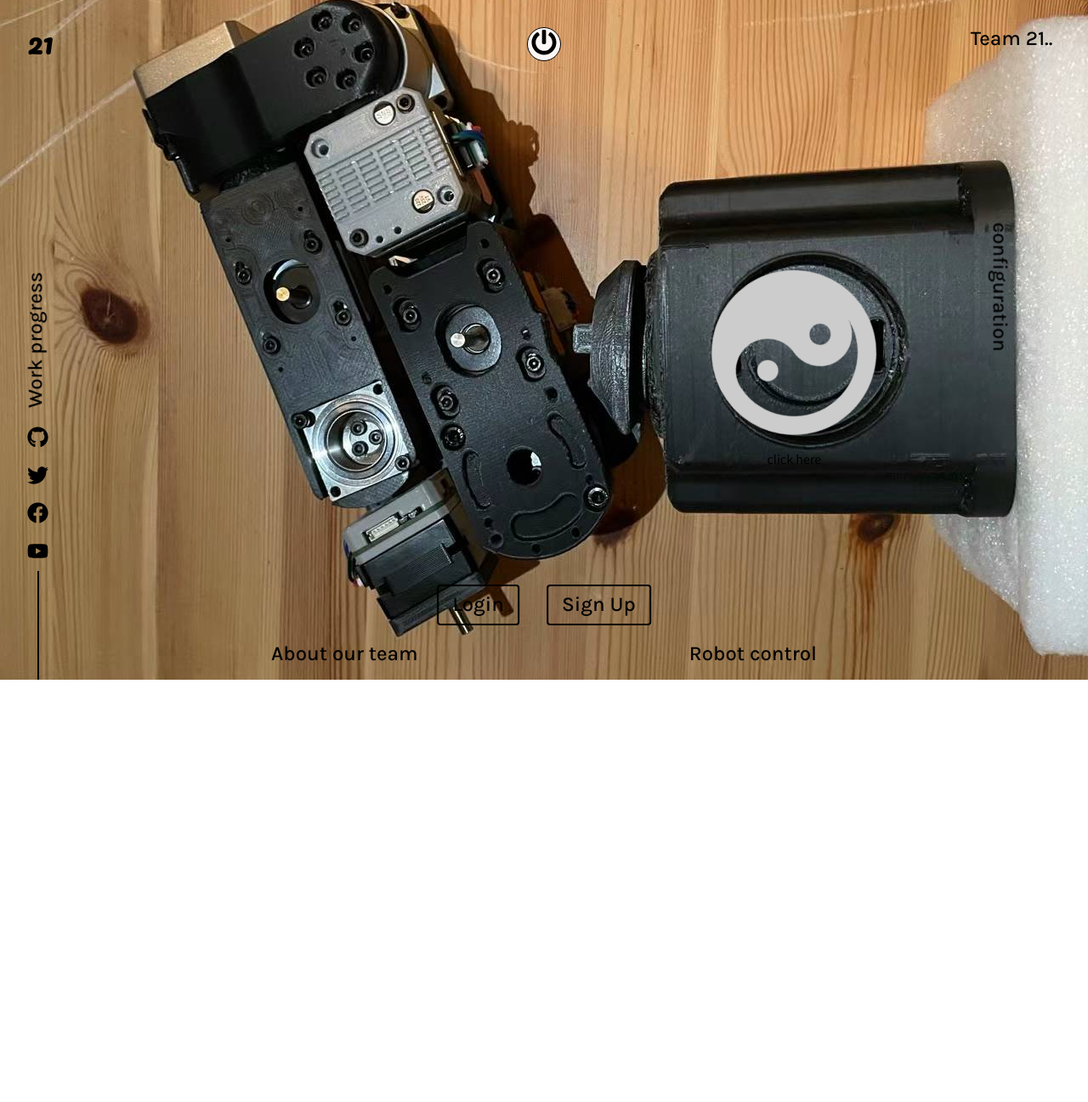
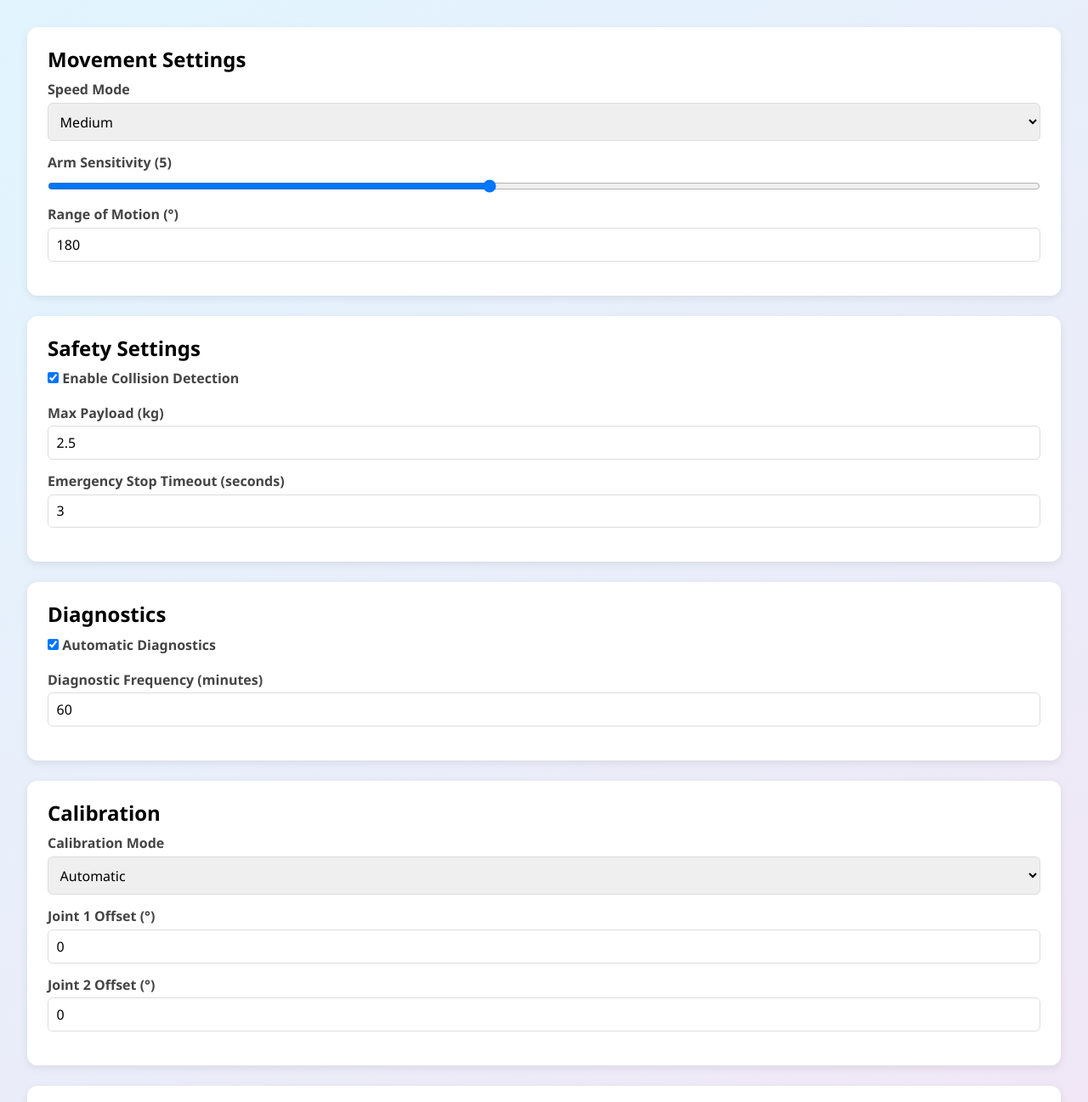
Before and after one commit to mzhu296/robot_arm_project, a Vue app in the folder repo/: page /settings in a window 1280 px wide. Shown: the top 1297 px of the page at 85% size. Before the commit the page ends 800 px from the top, so only its background shows below. Built offline with nearby package versions, Linux system fonts and the light colour scheme.

Commit message:
updated settings and main

```diff
--- a/repo/src/App.js
+++ b/repo/src/App.js
@@ -16,6 +16,7 @@ import SoundBar from './subComponents/SoundBar';
 import Login from './components/Login';
 import Signup from './components/Signup';
 import ControlPanel from './components/ControlPanel';
+import Settings from './components/Settings';
 
 function App() {
   const location = useLocation();
@@ -62,6 +63,7 @@ function App() {
             <Route path="/login" element={<Login />} />
             <Route path="/signup" element={<Signup />} />
             <Route path="/controlPanel" element={<ControlPanel />} />
+            <Route path="/settings" element={<Settings />} />
             <Route path="*" element={<Main />} />
           </Routes>
         </AnimatePresence>
--- a/repo/src/components/Main.js
+++ b/repo/src/components/Main.js
@@ -211,7 +211,7 @@ const Main = () => {
               About our team
             </motion.h2>
           </ABOUT>
-          <ROBOTS to="/robot">
+          {/* <ROBOTS to="/robot">
             <motion.h2
               initial={{ y: 200, transition: { type: 'spring', duration: 1.5, delay: 1 } }}
               animate={{ y: 0, transition: { type: 'spring', duration: 1.5, delay: 1 } }}
@@ -220,7 +220,7 @@ const Main = () => {
             >
               Robot control
             </motion.h2>
-          </ROBOTS>
+          </ROBOTS> */}
         </BottomBar>
       </Container>
 
--- /dev/null
+++ b/repo/src/components/Settings.js
@@ -0,0 +1,329 @@
+import React, { useState } from 'react';
+import styled from 'styled-components';
+import { motion } from 'framer-motion';
+
+// ===========================
+// Layout & Basic Styles
+// ===========================
+
+// A subtle gradient background for the entire page
+const PageContainer = styled.div`
+  min-height: 100vh;
+  margin: 0;
+  padding: 2rem;
+  display: flex;
+  flex-direction: column;
+  background: linear-gradient(145deg, #e1f5fe, #f3e5f5);
+  font-family: "Segoe UI", Tahoma, Geneva, Verdana, sans-serif;
+`;
+
+// Each card represents a settings section (e.g., Movement, Safety)
+const SettingsCard = styled(motion.div)`
+  background: #fff;
+  border-radius: 12px;
+  box-shadow: 0 3px 10px rgba(0,0,0,0.08);
+  padding: 1.5rem;
+  margin-bottom: 1.5rem;
+  transition: box-shadow 0.3s ease;
+
+  &:hover {
+    box-shadow: 0 6px 16px rgba(0,0,0,0.1);
+  }
+
+  h2 {
+    margin-bottom: 0.8rem;
+  }
+`;
+
+// Form row wrapper for label + input
+const SettingsRow = styled.div`
+  display: flex;
+  flex-direction: column;
+  margin-bottom: 1rem;
+`;
+
+// Reusable label
+const StyledLabel = styled.label`
+  font-weight: 600;
+  margin-bottom: 0.4rem;
+  color: #444;
+`;
+
+// Basic input, select, range stylings
+const StyledInput = styled.input`
+  padding: 0.6rem;
+  border: 1px solid #ddd;
+  border-radius: 6px;
+`;
+
+const StyledSelect = styled.select`
+  padding: 0.6rem;
+  border: 1px solid #ddd;
+  border-radius: 6px;
+`;
+
+const StyledRange = styled.input`
+  margin-top: 0.25rem;
+  width: 100%;
+`;
+
+// A styled Save button
+const SaveButton = styled(motion.button)`
+  padding: 0.75rem 1.5rem;
+  background: #7e57c2;
+  color: #fff;
+  border: none;
+  border-radius: 8px;
+  font-size: 1rem;
+  font-weight: 600;
+  cursor: pointer;
+  margin-top: 1rem;
+  box-shadow: 0 3px 10px rgba(126, 87, 194, 0.3);
+
+  &:hover {
+    background: #6a48a6;
+  }
+`;
+
+// ===========================
+// Component
+// ===========================
+const BeautifulArmSettingsPage = () => {
+  // ======== Movement Settings ========
+  const [speedMode, setSpeedMode] = useState('medium');
+  const [armSensitivity, setArmSensitivity] = useState(5);
+  const [rangeOfMotion, setRangeOfMotion] = useState(180);
+
+  // ======== Safety Settings ========
+  const [collisionDetection, setCollisionDetection] = useState(true);
+  const [maxPayload, setMaxPayload] = useState(2.5);
+  const [emergencyStopTimeout, setEmergencyStopTimeout] = useState(3);
+
+  // ======== Diagnostics Settings ========
+  const [autoDiagnostics, setAutoDiagnostics] = useState(true);
+  const [diagnosticFrequency, setDiagnosticFrequency] = useState(60);
+
+  // ======== Calibration Settings ========
+  const [calibrationMode, setCalibrationMode] = useState('auto');
+  const [joint1Offset, setJoint1Offset] = useState(0);
+  const [joint2Offset, setJoint2Offset] = useState(0);
+
+  // ======== Advanced Settings ========
+  const [enableLogging, setEnableLogging] = useState(false);
+  const [firmwareChannel, setFirmwareChannel] = useState('stable');
+
+  // Handles "Save" button click
+  const handleSave = () => {
+    const updatedSettings = {
+      movement: {
+        speedMode,
+        armSensitivity,
+        rangeOfMotion
+      },
+      safety: {
+        collisionDetection,
+        maxPayload,
+        emergencyStopTimeout
+      },
+      diagnostics: {
+        autoDiagnostics,
+        diagnosticFrequency
+      },
+      calibration: {
+        calibrationMode,
+        joint1Offset,
+        joint2Offset
+      },
+      advanced: {
+        enableLogging,
+        firmwareChannel
+      }
+    };
+    // Replace this with an API call or your own logic
+    console.log('Arm Settings:', updatedSettings);
+    alert('Arm settings saved!');
+  };
+
+  return (
+    <PageContainer>
+      {/* Movement Settings */}
+      <SettingsCard
+        initial={{ opacity: 0, y: 25 }}
+        animate={{ opacity: 1, y: 0 }}
+        transition={{ duration: 0.4 }}
+      >
+        <h2>Movement Settings</h2>
+        <SettingsRow>
+          <StyledLabel>Speed Mode</StyledLabel>
+          <StyledSelect
+            value={speedMode}
+            onChange={(e) => setSpeedMode(e.target.value)}
+          >
+            <option value="slow">Slow</option>
+            <option value="medium">Medium</option>
+            <option value="fast">Fast</option>
+          </StyledSelect>
+        </SettingsRow>
+        <SettingsRow>
+          <StyledLabel>Arm Sensitivity ({armSensitivity})</StyledLabel>
+          <StyledRange
+            type="range"
+            min="1"
+            max="10"
+            value={armSensitivity}
+            onChange={(e) => setArmSensitivity(e.target.value)}
+          />
+        </SettingsRow>
+        <SettingsRow>
+          <StyledLabel>Range of Motion (°)</StyledLabel>
+          <StyledInput
+            type="number"
+            value={rangeOfMotion}
+            onChange={(e) => setRangeOfMotion(e.target.value)}
+          />
+        </SettingsRow>
+      </SettingsCard>
+
+      {/* Safety Settings */}
+      <SettingsCard
+        initial={{ opacity: 0, y: 25 }}
+        animate={{ opacity: 1, y: 0 }}
+        transition={{ duration: 0.4, delay: 0.1 }}
+      >
+        <h2>Safety Settings</h2>
+        <SettingsRow>
+          <StyledLabel>
+            <input
+              type="checkbox"
+              checked={collisionDetection}
+              onChange={() => setCollisionDetection(!collisionDetection)}
+            />{' '}
+            Enable Collision Detection
+          </StyledLabel>
+        </SettingsRow>
+        <SettingsRow>
+          <StyledLabel>Max Payload (kg)</StyledLabel>
+          <StyledInput
+            type="number"
+            step="0.1"
+            value={maxPayload}
+            onChange={(e) => setMaxPayload(e.target.value)}
+          />
+        </SettingsRow>
+        <SettingsRow>
+          <StyledLabel>Emergency Stop Timeout (seconds)</StyledLabel>
+          <StyledInput
+            type="number"
+            step="1"
+            value={emergencyStopTimeout}
+            onChange={(e) => setEmergencyStopTimeout(e.target.value)}
+          />
+        </SettingsRow>
+      </SettingsCard>
+
+      {/* Diagnostics Settings */}
+      <SettingsCard
+        initial={{ opacity: 0, y: 25 }}
+        animate={{ opacity: 1, y: 0 }}
+        transition={{ duration: 0.4, delay: 0.2 }}
+      >
+        <h2>Diagnostics</h2>
+        <SettingsRow>
+          <StyledLabel>
+            <input
+              type="checkbox"
+              checked={autoDiagnostics}
+              onChange={() => setAutoDiagnostics(!autoDiagnostics)}
+            />{' '}
+            Automatic Diagnostics
+          </StyledLabel>
+        </SettingsRow>
+        <SettingsRow>
+          <StyledLabel>Diagnostic Frequency (minutes)</StyledLabel>
+          <StyledInput
+            type="number"
+            step="1"
+            value={diagnosticFrequency}
+            onChange={(e) => setDiagnosticFrequency(e.target.value)}
+          />
+        </SettingsRow>
+      </SettingsCard>
+
+      {/* Calibration Settings */}
+      <SettingsCard
+        initial={{ opacity: 0, y: 25 }}
+        animate={{ opacity: 1, y: 0 }}
+        transition={{ duration: 0.4, delay: 0.3 }}
+      >
+        <h2>Calibration</h2>
+        <SettingsRow>
+          <StyledLabel>Calibration Mode</StyledLabel>
+          <StyledSelect
+            value={calibrationMode}
+            onChange={(e) => setCalibrationMode(e.target.value)}
+          >
+            <option value="auto">Automatic</option>
+            <option value="manual">Manual</option>
+          </StyledSelect>
+        </SettingsRow>
+        <SettingsRow>
+          <StyledLabel>Joint 1 Offset (°)</StyledLabel>
+          <StyledInput
+            type="number"
+            value={joint1Offset}
+            onChange={(e) => setJoint1Offset(e.target.value)}
+          />
+        </SettingsRow>
+        <SettingsRow>
+          <StyledLabel>Joint 2 Offset (°)</StyledLabel>
+          <StyledInput
+            type="number"
+            value={joint2Offset}
+            onChange={(e) => setJoint2Offset(e.target.value)}
+          />
+        </SettingsRow>
+      </SettingsCard>
+
+      {/* Advanced Settings */}
+      <SettingsCard
+        initial={{ opacity: 0, y: 25 }}
+        animate={{ opacity: 1, y: 0 }}
+        transition={{ duration: 0.4, delay: 0.4 }}
+      >
+        <h2>Advanced Settings</h2>
+        <SettingsRow>
+          <StyledLabel>
+            <input
+              type="checkbox"
+              checked={enableLogging}
+              onChange={() => setEnableLogging(!enableLogging)}
+            />{' '}
+            Enable Detailed Logging
+          </StyledLabel>
+        </SettingsRow>
+        <SettingsRow>
+          <StyledLabel>Firmware Channel</StyledLabel>
+          <StyledSelect
+            value={firmwareChannel}
+            onChange={(e) => setFirmwareChannel(e.target.value)}
+          >
+            <option value="stable">Stable</option>
+            <option value="beta">Beta</option>
+            <option value="experimental">Experimental</option>
+          </StyledSelect>
+        </SettingsRow>
+      </SettingsCard>
+
+      {/* Save Button */}
+      <SaveButton
+        whileHover={{ scale: 1.05 }}
+        whileTap={{ scale: 0.95 }}
+        onClick={handleSave}
+      >
+        Save Settings
+      </SaveButton>
+    </PageContainer>
+  );
+};
+
+export default BeautifulArmSettingsPage;
```
